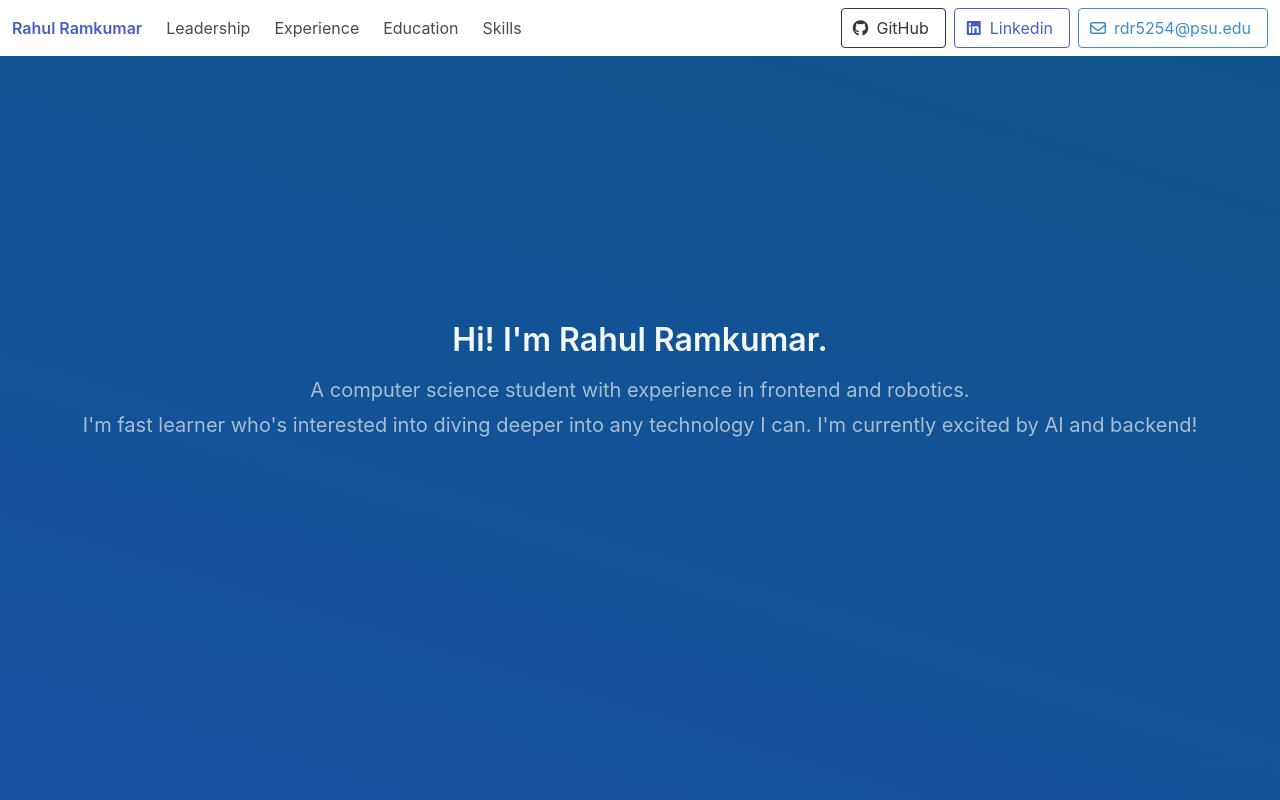
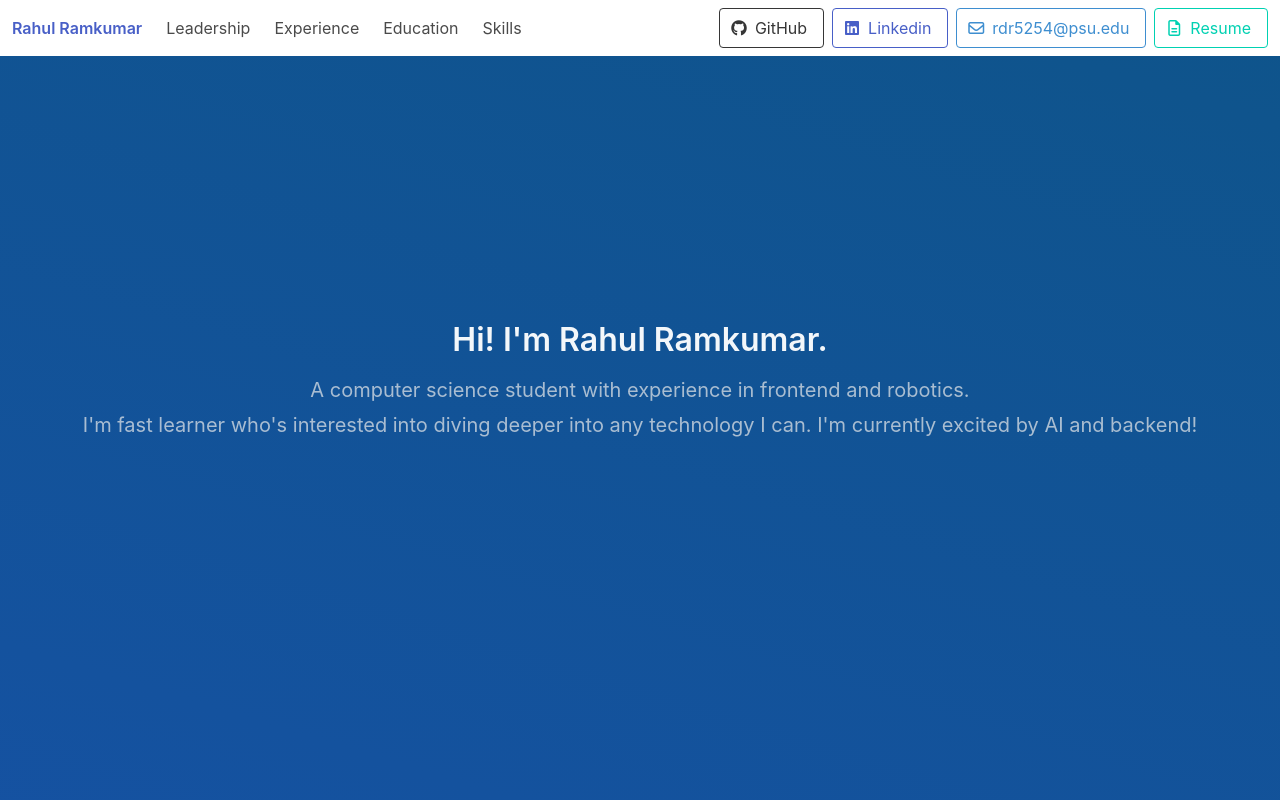
Before and after one commit to rsquared226/rsquared226.github.io, an Angular app: page / in a window 1280 px wide. Shown: the top 800 px of the page. Built offline with nearby package versions, Linux system fonts and the light colour scheme.

Commit message:
Add Link to Resume

```diff
--- a/src/app/footer/footer.component.html
+++ b/src/app/footer/footer.component.html
@@ -15,6 +15,13 @@
         <a href="mailto:rdr5254@psu.edu" target="_blank"
           >rdr5254@psu.edu</a
         > </strong
+      >. Check out my
+      <strong>
+        <a
+          href="https://www.dropbox.com/s/iy7wgify8afj9dj/RAMKUMAR_CS_2020FA.pdf"
+          target="_blank"
+          >resume</a
+        > </strong
       >.
     </p>
     <p>
--- a/src/app/navbar/navbar.component.html
+++ b/src/app/navbar/navbar.component.html
@@ -43,7 +43,7 @@
             <span class="icon">
               <i class="fab fa-github"></i>
             </span>
-            <span>GitHub</span>
+            <span class="is-hidden-desktop-only">GitHub</span>
           </a>
           <a
             class="button is-link is-outlined"
@@ -53,7 +53,7 @@
             <span class="icon">
               <i class="fab fa-linkedin"></i>
             </span>
-            <span>Linkedin</span>
+            <span class="is-hidden-desktop-only">Linkedin</span>
           </a>
           <a
             class="button is-info is-outlined"
@@ -65,6 +65,16 @@
             </span>
             <span>rdr5254@psu.edu</span>
           </a>
+          <a
+            class="button is-primary is-outlined"
+            href="https://www.dropbox.com/s/iy7wgify8afj9dj/RAMKUMAR_CS_2020FA.pdf"
+            target="_blank"
+          >
+            <span class="icon">
+              <i class="far fa-file-alt"></i>
+            </span>
+            <span>Resume</span>
+          </a>
         </div>
       </div>
     </div>
```
